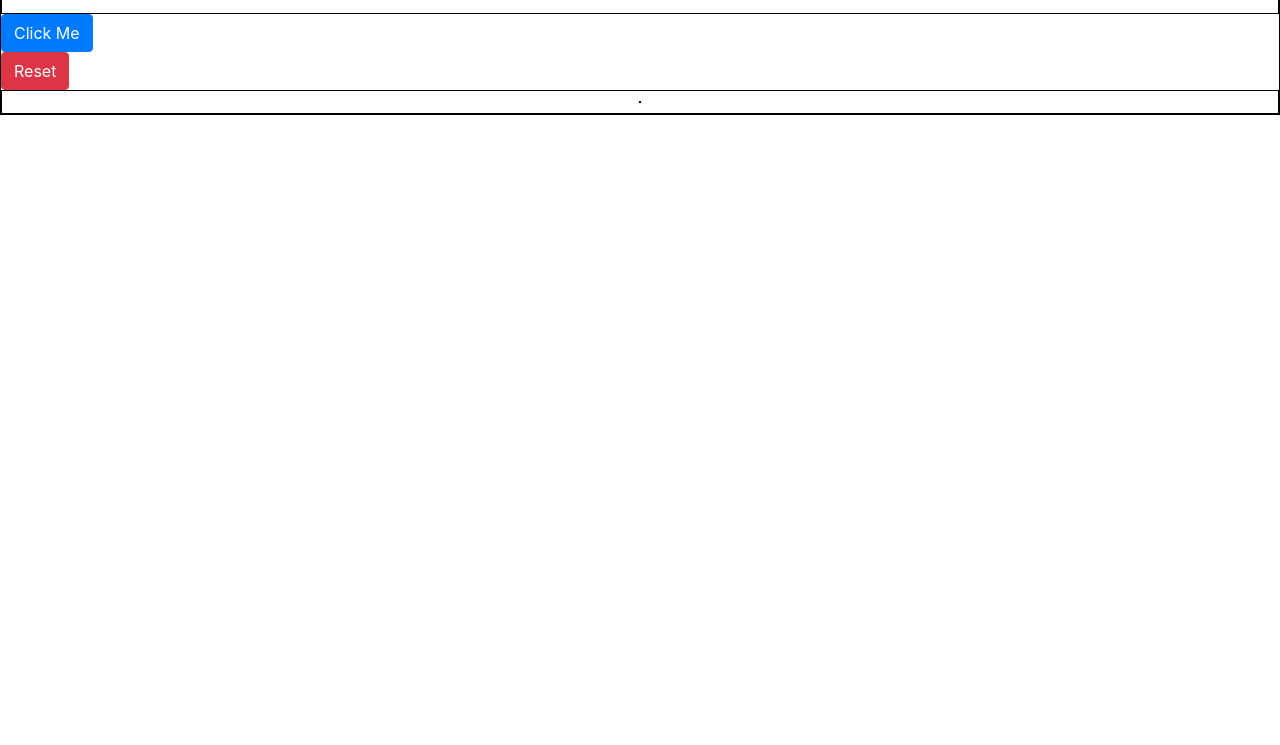
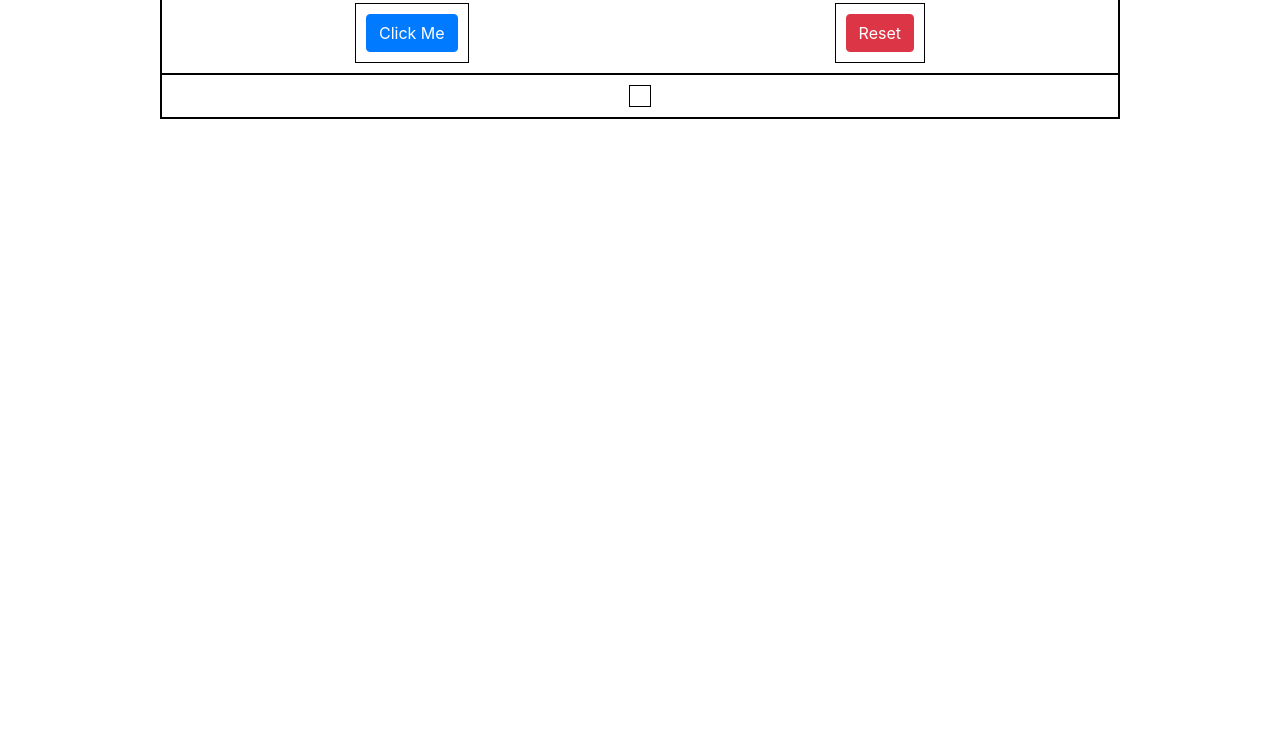
Before and after one commit to saywurdson/Projects, a plain HTML site: page Your Age In Days/index.html in a window 1280 px wide. Shown: the part 55-800 px from the top of the page. Drawn offline with nearby package versions, Linux system fonts and the light colour scheme; files whose address does not match are found by name.

Commit message:
Finished Your Age in Days mini project

```diff
--- a/Your Age In Days/index.html
+++ b/Your Age In Days/index.html
@@ -8,11 +8,12 @@
   <title>Your Age In Days</title>
 
   <style>
-
     .container-1 {
       border: 1px solid black;
+      margin: 0 auto;
+      width: 75%;
+      text-align: center;
     }
-
     .flex-box-container-1 {
       display: flex;
       border: 1px solid black;
@@ -21,35 +22,47 @@
       flex-direction: row;
       justify-content: space-around;
     }
-
     .flex-box-container-1 div {
       display: flex;
-      padding: 1-px;
+      padding: 10px;
       border: 1px solid black;
       align-items: center;
     }
+  </style>
 
-  </style>
+  <script>
+    function ageInDays() {
+      var birthYear = prompt('What Year Were You Born?');
+      var theAgeInDays = (2020 - birthYear) * 365;
+      var h1 = document.createElement('h1');
+      var textAnswer = document.createTextNode('You are ' + theAgeInDays + ' days old');
+      h1.setAttribute('id', "ageInDays");
+      h1.appendChild(textAnswer);
+      document.getElementById('flex-box-result').appendChild(h1);
+    }
+    function reset() {
+      document.getElementById('ageInDays').remove();
+    }
+  </script>
 </head>
 
 <body>
   <div class="container-1">
     <h2>Your Age In Days</h2>
 
-    <div class="flex-box-container-1"></div>
+    <div class="flex-box-container-1">
       <div>
         <button class="btn btn-primary" onclick="ageInDays()">Click Me</button>
       </div>
 
       <div>
-        <button class="btn btn-danger">Reset</button>
+        <button class="btn btn-danger" onclick="reset()">Reset</button>
       </div>
+    </div>
 
-      <div class="flex-box-container-1">
-        <div id="flex-box-result"></div>
-      </div>
+    <div class="flex-box-container-1">
+      <div id="flex-box-result"></div>
+    </div>
   </div>
-
-  <script src="/Users/Me/Documents/GitHub/Projects/Your Age In Days/script.js"></script>
 </body>
 </html>
--- a/Your Age In Days/script.js
+++ /dev/null
@@ -1,9 +0,0 @@
-function ageInDays() {
-  var birthYear = prompt('What Year Were You Born?');
-  var theAgeInDays = (2020 - birthYear) * 365;
-  var h1 = document.createElement('h1');
-  var textAnswer = document.createTextNode('You Are ' + ageInDays + ' days old');
-  h1.setAttribute('id', "ageInDays");
-  h1.appendChild(textAnswer);
-  document.getElementById('flex-box-result').appendChild(h1);
-}
--- a/Your Age In Days/style.css
+++ /dev/null
@@ -1,19 +0,0 @@
-.container-1 {
-  border: 1px solid black;
-}
-
-.flex-box-container-1 {
-  display: flex;
-  border: 1px solid black;
-  padding: 10px;
-  flex-wrap: wrap;
-  flex-direction: row;
-  justify-content: space-around;
-}
-
-.flex-box-container-1 div {
-  display: flex;
-  padding: 1-px;
-  border: 1px solid black;
-  align-items: center;
-}
```
